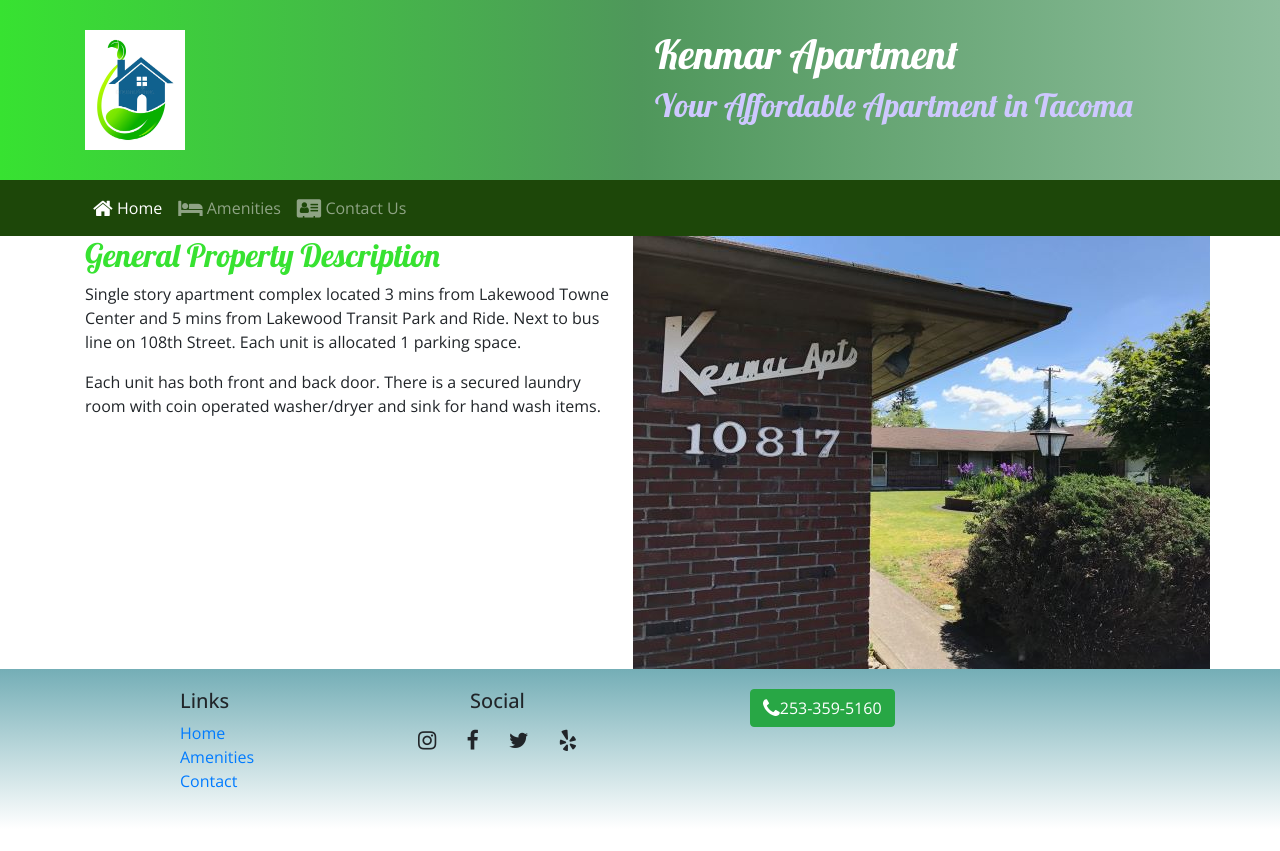
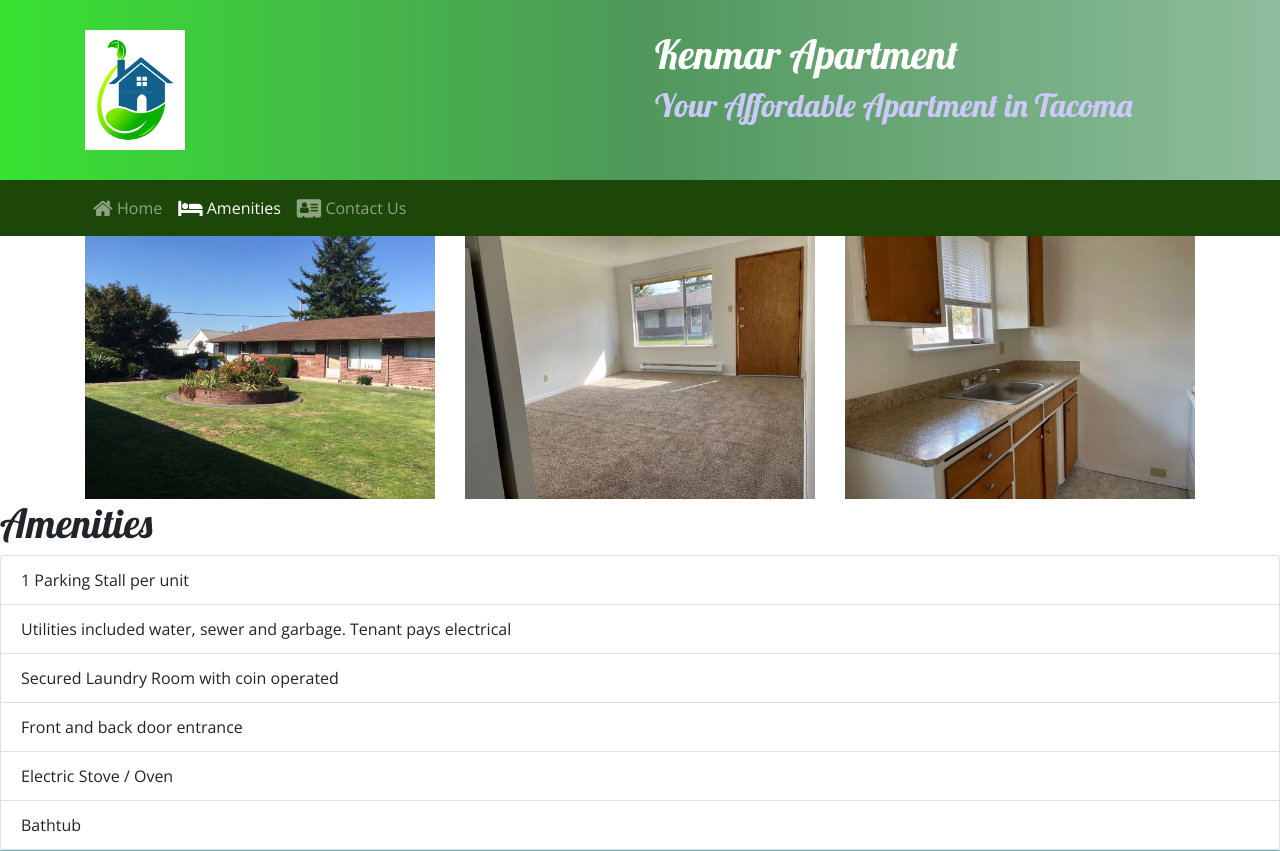
Before and after one commit to yipmanyee/Portfolio1_React, a React (Create React App) app: page /amenities in a window 1280 px wide. Before the commit this address led to /home. Shown: the top 851 px of the page. Before the commit the page ends 829 px from the top, so only its background shows below. Built offline with nearby package versions, Linux system fonts and the light colour scheme.

Commit message:
Amenities

```diff
--- /dev/null
+++ b/src/components/AmenitiesComponent.js
@@ -0,0 +1,36 @@
+import React from 'react';
+import {ListGroup, ListGroupItem} from 'reactstrap';
+
+function Amenities(props) {
+    return(
+        <React.Fragment>
+        <div className="container">
+            <div className="row">
+            <div className="col-4">
+            <img src="/assets/images/K_Front Yard.JPG" className="img-fluid" alt="front yard"></img>
+            </div>
+            <div className="col-4">
+            <img src="/assets/images/K_Living Room.jpeg" className="img-fluid" alt="living room"></img>
+            </div>
+            <div className="col-4">
+            <img src="/assets/images/K_Kitchen.jpeg" className="img-fluid" alt="kitchen"></img>
+            </div>
+            </div>
+        </div>
+        <div>
+            <h1>Amenities</h1>
+            <ListGroup>
+                <ListGroupItem>1 Parking Stall per unit</ListGroupItem>
+                <ListGroupItem>Utilities included water, sewer and garbage. Tenant pays electrical</ListGroupItem>
+                <ListGroupItem>Secured Laundry Room with coin operated</ListGroupItem>
+                <ListGroupItem>Front and back door entrance</ListGroupItem>
+                <ListGroupItem>Electric Stove / Oven</ListGroupItem>
+                <ListGroupItem>Bathtub</ListGroupItem>
+            </ListGroup>
+        </div>
+        </React.Fragment>
+    );
+
+}
+
+export default Amenities;
--- a/src/components/MainComponent.js
+++ b/src/components/MainComponent.js
@@ -2,6 +2,7 @@ import React, { Component } from 'react';
 import Header from './HeaderComponent';
 import Footer from './FooterComponent';
 import Home from './HomeComponent';
+import Amenities from './AmenitiesComponent';
 import { Switch, Route, Redirect } from 'react-router-dom';
 
 
@@ -20,7 +21,7 @@ class Main extends Component {
                 <Header />
                 <Switch>
                     <Route path='/home' component={HomePage} />
-
+                    <Route path='/amenities' component={Amenities} />
                     <Redirect to='/home' />
                 </Switch>
                 <Footer />
```
Also changed, not shown: src/shared/amenities.js (deleted, +0 -18 lines).
